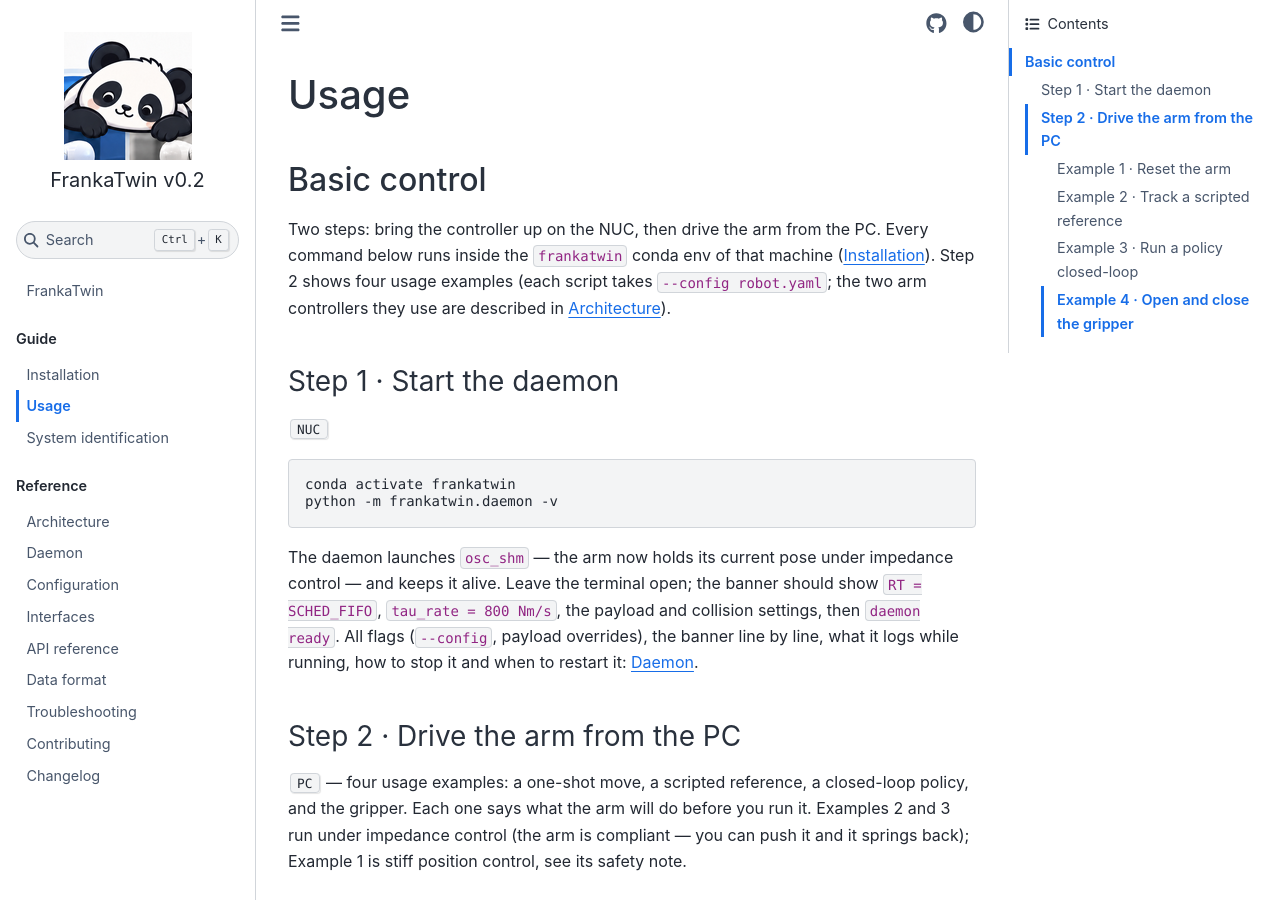
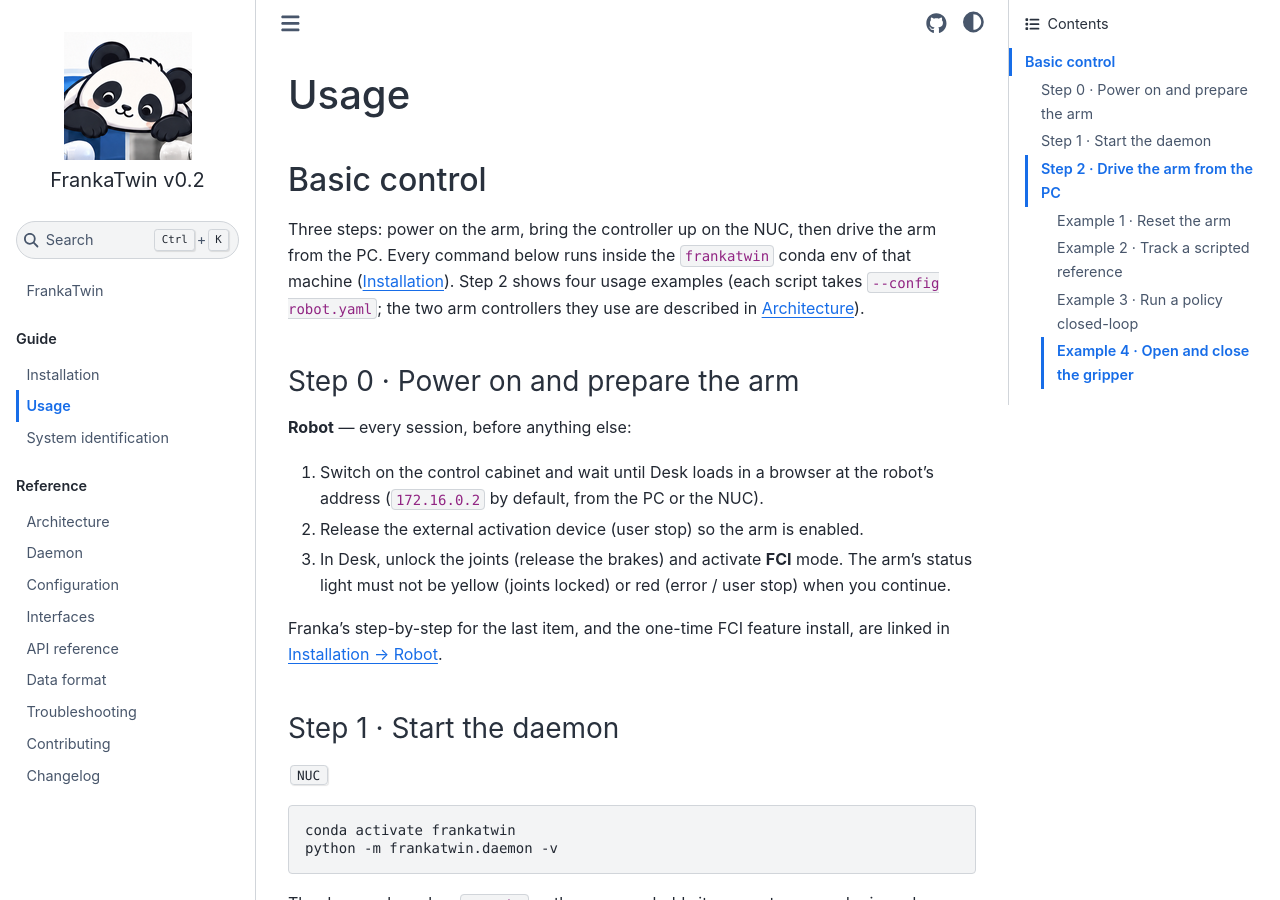
Before and after one commit to tsrobcvai/frankatwin, a Sphinx documentation site: the page built from docs/usage.md, in a window 1280 px wide and 900 px high. Built offline with Sphinx 7.4.7 and the Sphinx Book theme 1.1.4, drawn with Linux system fonts in a browser that asks for light colours.

Commit message:
docs(usage): Step 0 -- power on the arm, release the user stop, unlock joints, FCI on
Co-Authored-By: Claude Fable 5.1 <noreply@anthropic.com>

```diff
--- a/docs/usage.md
+++ b/docs/usage.md
@@ -2,11 +2,25 @@
 
 ## Basic control
 
-Two steps: bring the controller up on the NUC, then drive the arm from the PC.
-Every command below runs inside the `frankatwin` conda env of that machine
-([Installation](installation.md)).
+Three steps: power on the arm, bring the controller up on the NUC, then drive
+the arm from the PC. Every command below runs inside the `frankatwin` conda env
+of that machine ([Installation](installation.md)).
 Step 2 shows four usage examples (each script takes `--config robot.yaml`; the
 two arm controllers they use are described in [Architecture](architecture.md)).
+
+### Step 0 · Power on and prepare the arm
+
+**Robot** — every session, before anything else:
+
+1. Switch on the control cabinet and wait until Desk loads in a browser at the
+   robot's address (`172.16.0.2` by default, from the PC or the NUC).
+2. Release the external activation device (user stop) so the arm is enabled.
+3. In Desk, unlock the joints (release the brakes) and activate **FCI** mode.
+   The arm's status light must not be yellow (joints locked) or red (error /
+   user stop) when you continue.
+
+Franka's step-by-step for the last item, and the one-time FCI feature install,
+are linked in [Installation → Robot](installation.md#robot).
 
 ### Step 1 · Start the daemon
 
```
